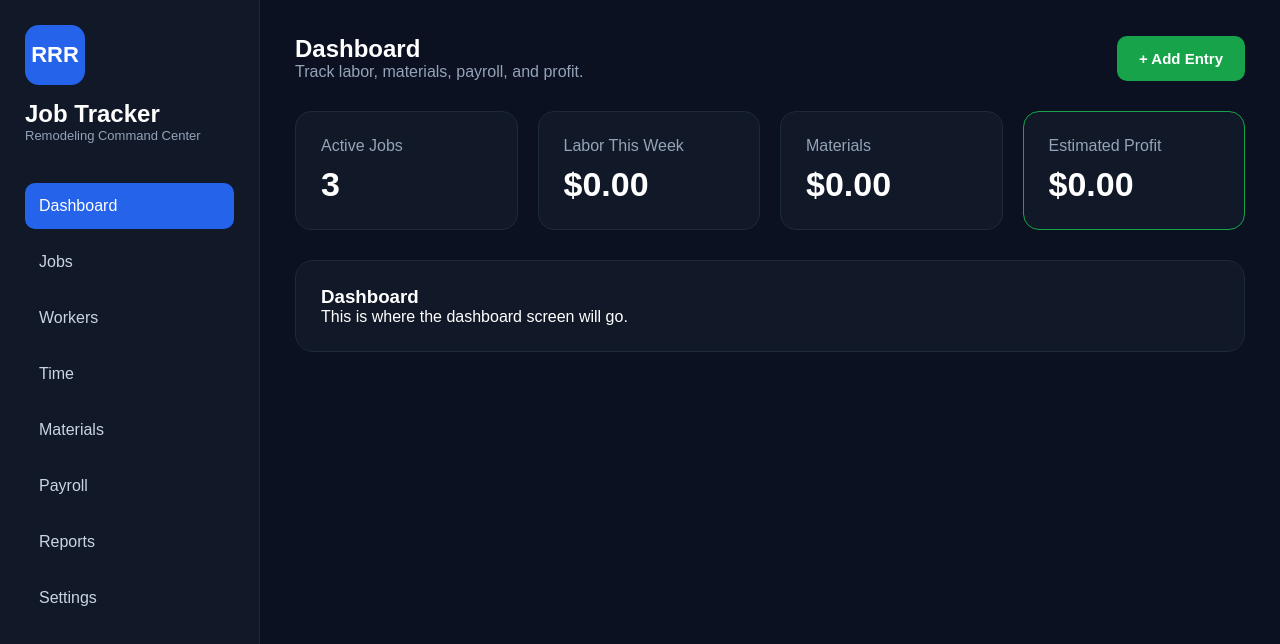
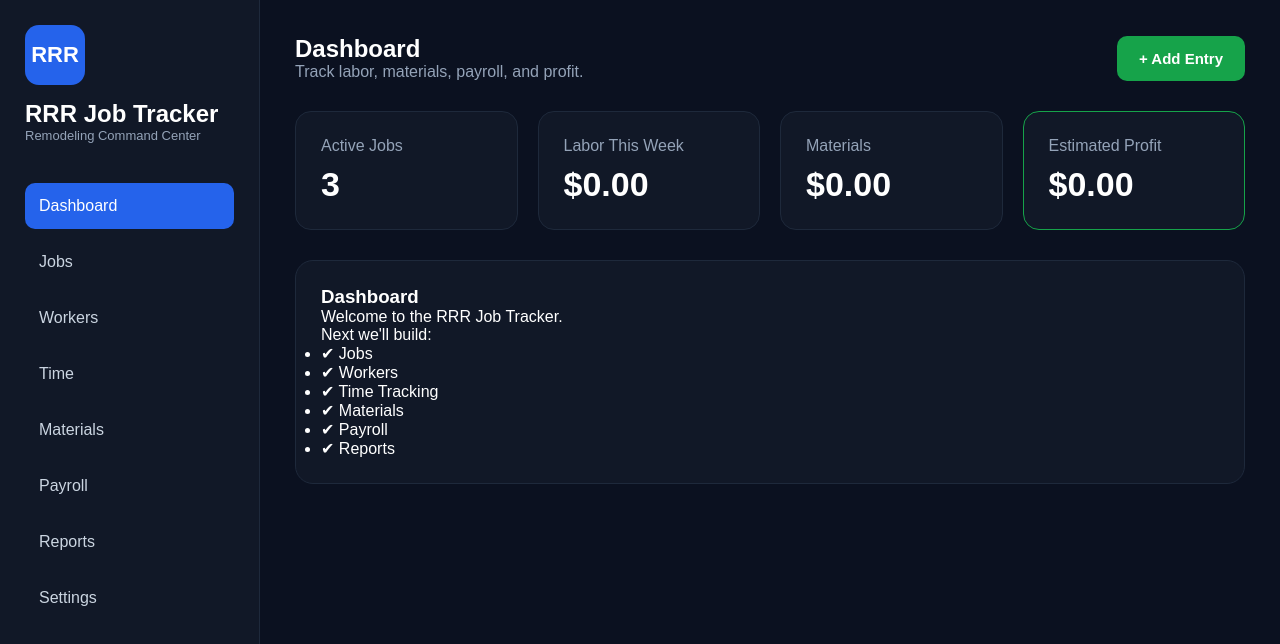
Before and after one commit to mattrauschenbach-cloud/rrr-job-tracker, a React (Vite) app: page / in a window 1280 px wide. Shown: the top 644 px of the page. Built offline with nearby package versions, Linux system fonts and the light colour scheme.

Commit message:
Update main.jsx

```diff
--- a/src/main.jsx
+++ b/src/main.jsx
@@ -1,7 +1,17 @@
 import React, { useState } from "react";
 import { createRoot } from "react-dom/client";
-import { navItems } from "./data";
 import "./style.css";
+
+const navItems = [
+  "Dashboard",
+  "Jobs",
+  "Workers",
+  "Time",
+  "Materials",
+  "Payroll",
+  "Reports",
+  "Settings",
+];
 
 function App() {
   const [page, setPage] = useState("Dashboard");
@@ -11,10 +21,10 @@ function App() {
       <aside className="sidebar">
         <div className="brand">
           <div className="logo">RRR</div>
-          <div>
-            <h1>Job Tracker</h1>
-            <p>Remodeling Command Center</p>
-          </div>
+
+          <h1>RRR Job Tracker</h1>
+
+          <p>Remodeling Command Center</p>
         </div>
 
         <nav>
@@ -31,37 +41,65 @@ function App() {
       </aside>
 
       <main className="main">
-        <header className="topbar">
+
+        <div className="topbar">
+
           <div>
             <h2>{page}</h2>
             <p>Track labor, materials, payroll, and profit.</p>
           </div>
-          <button className="primaryBtn">+ Add Entry</button>
-        </header>
 
-        <section className="statsGrid">
+          <button className="primaryBtn">
+            + Add Entry
+          </button>
+
+        </div>
+
+        <div className="statsGrid">
+
           <div className="statCard">
             <span>Active Jobs</span>
             <strong>3</strong>
           </div>
+
           <div className="statCard">
             <span>Labor This Week</span>
             <strong>$0.00</strong>
           </div>
+
           <div className="statCard">
             <span>Materials</span>
             <strong>$0.00</strong>
           </div>
+
           <div className="statCard profit">
             <span>Estimated Profit</span>
             <strong>$0.00</strong>
           </div>
-        </section>
 
-        <section className="panel">
+        </div>
+
+        <div className="panel">
           <h3>{page}</h3>
-          <p>This is where the {page.toLowerCase()} screen will go.</p>
-        </section>
+
+          <p>
+            Welcome to the RRR Job Tracker.
+          </p>
+
+          <p>
+            Next we'll build:
+          </p>
+
+          <ul>
+            <li>✔ Jobs</li>
+            <li>✔ Workers</li>
+            <li>✔ Time Tracking</li>
+            <li>✔ Materials</li>
+            <li>✔ Payroll</li>
+            <li>✔ Reports</li>
+          </ul>
+        </div>
+
       </main>
     </div>
   );
```
